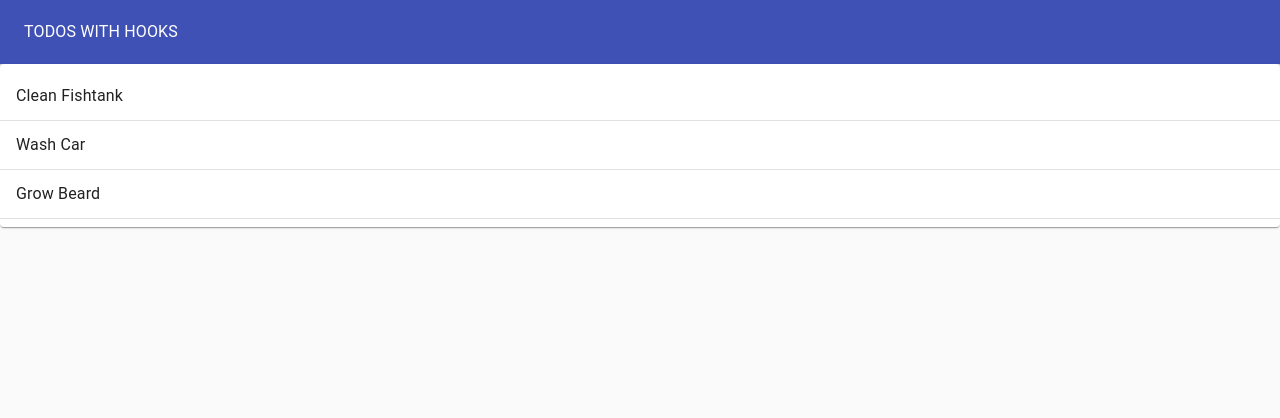
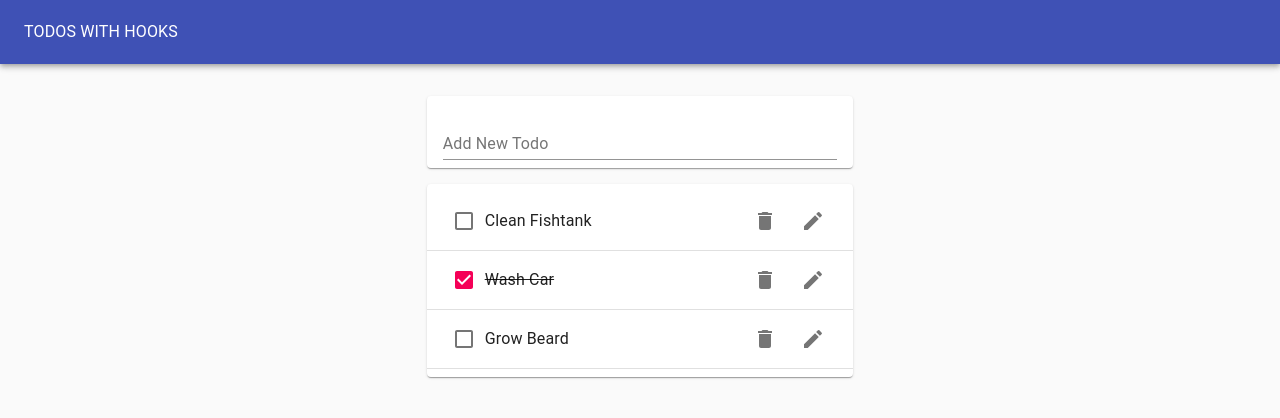
Before and after one commit to jfffrsn/react-todo-hooks, a React (Create React App) app: page / in a window 1280 px wide. Shown: the top 418 px of the page. Built offline with nearby package versions, Linux system fonts and the light colour scheme.

Commit message:
todo item component

```diff
--- /dev/null
+++ b/src/Todo.js
@@ -0,0 +1,31 @@
+import React from "react";
+import ListItem from "@material-ui/core/ListItem";
+import ListItemText from "@material-ui/core/ListItemText";
+import Checkbox from "@material-ui/core/Checkbox";
+import IconButton from "@material-ui/core/IconButton";
+import DeleteIcon from "@material-ui/icons/Delete";
+import EditIcon from "@material-ui/icons/Edit";
+import ListItemSecondaryAction from "@material-ui/core/ListItemSecondaryAction";
+
+function Todo({ task, completed }) {
+  return (
+    <ListItem>
+      <Checkbox tabIndex={-1} checked={completed} />
+      <ListItemText
+        style={{ textDecoration: completed ? "line-through" : "none" }}
+      >
+        {task}
+      </ListItemText>
+      <ListItemSecondaryAction>
+        <IconButton aria-label="Delete">
+          <DeleteIcon />
+        </IconButton>
+        <IconButton aria-label="Edit">
+          <EditIcon />
+        </IconButton>
+      </ListItemSecondaryAction>
+    </ListItem>
+  );
+}
+
+export default Todo;
--- a/src/TodoApp.js
+++ b/src/TodoApp.js
@@ -1,11 +1,12 @@
 import React, { useState } from "react";
+import TodoList from "./TodoList";
+import TodoForm from "./TodoForm";
+
 import Typography from "@material-ui/core/Typography";
 import Paper from "@material-ui/core/Paper";
 import AppBar from "@material-ui/core/AppBar";
 import ToolBar from "@material-ui/core/ToolBar";
 import Grid from "@material-ui/core/Grid";
-
-import TodoList from "./TodoList";
 
 function TodoApp() {
   const initialTodos = [
@@ -15,6 +16,11 @@
   ];
 
   const [todos, setTodos] = useState(initialTodos);
+
+  const addTodo = newTodoText => {
+    setTodos([...todos, { id: 4, task: newTodoText, completed: false }]);
+  };
+
   return (
     <Paper
       style={{
@@ -30,7 +36,13 @@
           <Typography color="inherit">TODOS WITH HOOKS</Typography>
         </ToolBar>
       </AppBar>
-      <TodoList todos={todos} />
+
+      <Grid container justify="center" style={{ marginTop: "1rem" }}>
+        <Grid item xs={11} md={8} lg={4}>
+          <TodoForm addTodo={addTodo} />
+          <TodoList todos={todos} />
+        </Grid>
+      </Grid>
     </Paper>
   );
 }
--- /dev/null
+++ b/src/TodoForm.js
@@ -0,0 +1,31 @@
+import React from "react";
+import TextField from "@material-ui/core/TextField";
+import Paper from "@material-ui/core/Paper";
+
+import useInputState from "./hooks/useInputState";
+
+function TodoForm({ addTodo }) {
+  const [value, handleChange, reset] = useInputState("");
+
+  return (
+    <Paper style={{ margin: "1rem 0", padding: "0 1rem" }}>
+      <form
+        onSubmit={e => {
+          e.preventDefault();
+          addTodo(value);
+          reset();
+        }}
+      >
+        <TextField
+          value={value}
+          onChange={handleChange}
+          margin="normal"
+          label="Add New Todo"
+          fullWidth
+        />
+      </form>
+    </Paper>
+  );
+}
+
+export default TodoForm;
--- a/src/TodoList.js
+++ b/src/TodoList.js
@@ -3,8 +3,8 @@
 
 import List from "@material-ui/core/List";
 import Divider from "@material-ui/core/Divider";
-import ListItem from "@material-ui/core/ListItem";
-import ListItemText from "@material-ui/core/ListItemText";
+
+import Todo from "./Todo";
 
 function TodoList(props) {
   return (
@@ -12,9 +12,11 @@
       <List>
         {props.todos.map(todo => (
           <>
-            <ListItem>
-              <ListItemText>{todo.task}</ListItemText>
-            </ListItem>
+            <Todo
+              task={todo.task}
+              key={todo.id}
+              completed={todo.completed}
+            ></Todo>
             <Divider />
           </>
         ))}
--- /dev/null
+++ b/src/hooks/useInputState.js
@@ -0,0 +1,12 @@
+import { useState } from "react";
+
+export default initialVal => {
+  const [value, setValue] = useState(initialVal);
+  const handleChange = e => {
+    setValue(e.target.value);
+  };
+  const reset = () => {
+    setValue("");
+  };
+  return [value, handleChange, reset];
+};
```
